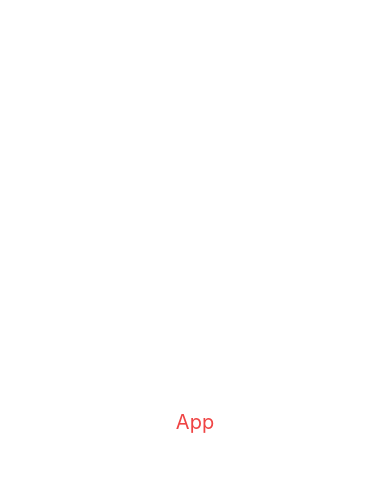
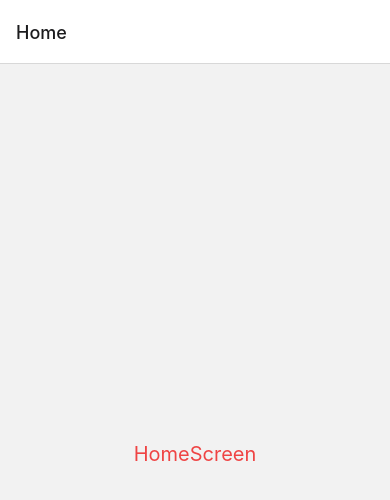
Before and after one commit to hung55410/yt-beauty-shop-app-react-expo, a React Native app in the folder app/: screen /Home in a window 390 px wide. Shown: the top 500 px of the page. Built offline with nearby package versions, Linux system fonts and the light colour scheme.

Commit message:
Config React navigation

```diff
--- a/app/App.js
+++ b/app/App.js
@@ -1,11 +1,20 @@
 import { View, Text } from 'react-native'
 import React from 'react'
 
+import { NavigationContainer } from '@react-navigation/native';
+import { createNativeStackNavigator } from '@react-navigation/native-stack';
+
+import {HomeScreen} from "./screens"
+
+const Stack = createNativeStackNavigator();
+
 const App = () => {
   return (
-    <View className="flex-1 items-center justify-center">
-      <Text className="text-xl text-red-500">App</Text>
-    </View>
+    <NavigationContainer>
+      <Stack.Navigator>
+        <Stack.Screen name="Home" component={HomeScreen} />
+      </Stack.Navigator>
+    </NavigationContainer>
   )
 }
 
--- a/app/package.json
+++ b/app/package.json
@@ -9,11 +9,15 @@
     "web": "expo start --web"
   },
   "dependencies": {
+    "@react-navigation/native": "^6.1.7",
+    "@react-navigation/native-stack": "^6.9.13",
     "expo": "~49.0.11",
     "expo-status-bar": "~1.6.0",
     "nativewind": "^2.0.11",
     "react": "18.2.0",
-    "react-native": "0.72.4"
+    "react-native": "0.72.4",
+    "react-native-safe-area-context": "4.6.3",
+    "react-native-screens": "~3.22.0"
   },
   "devDependencies": {
     "@babel/core": "^7.20.0",
--- /dev/null
+++ b/app/screens/HomeScreen.jsx
@@ -0,0 +1,12 @@
+import { View, Text } from 'react-native'
+import React from 'react'
+
+const HomeScreen = () => {
+  return (
+    <View className="flex-1 items-center justify-center">
+      <Text className="text-xl text-red-500">HomeScreen</Text>
+    </View>
+  )
+}
+
+export default HomeScreen
--- /dev/null
+++ b/app/screens/index.js
@@ -0,0 +1 @@
+export { default as HomeScreen } from "./HomeScreen"
```
Also changed, not shown: 1 other file (tests, documents, lock files or other folders).
